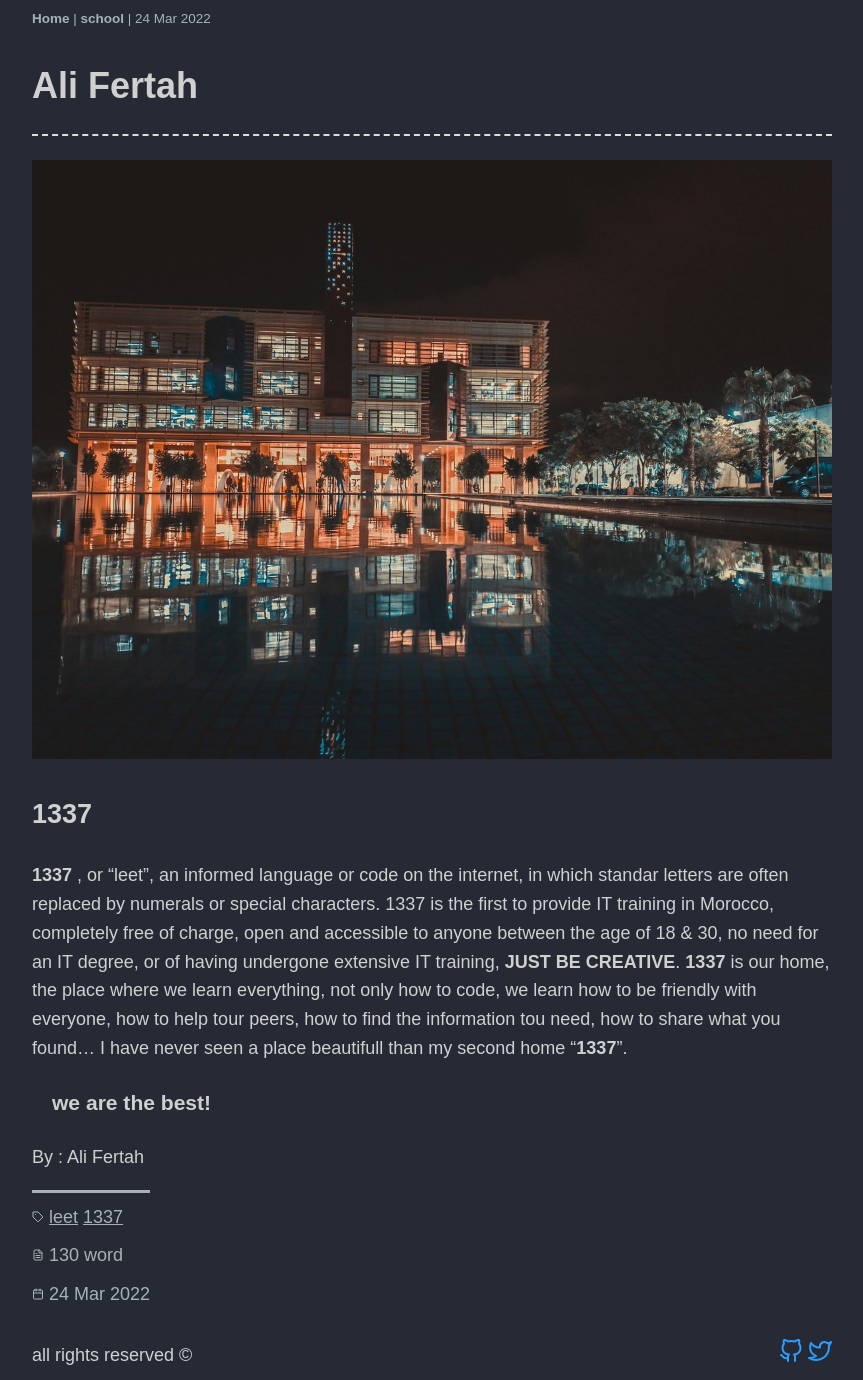
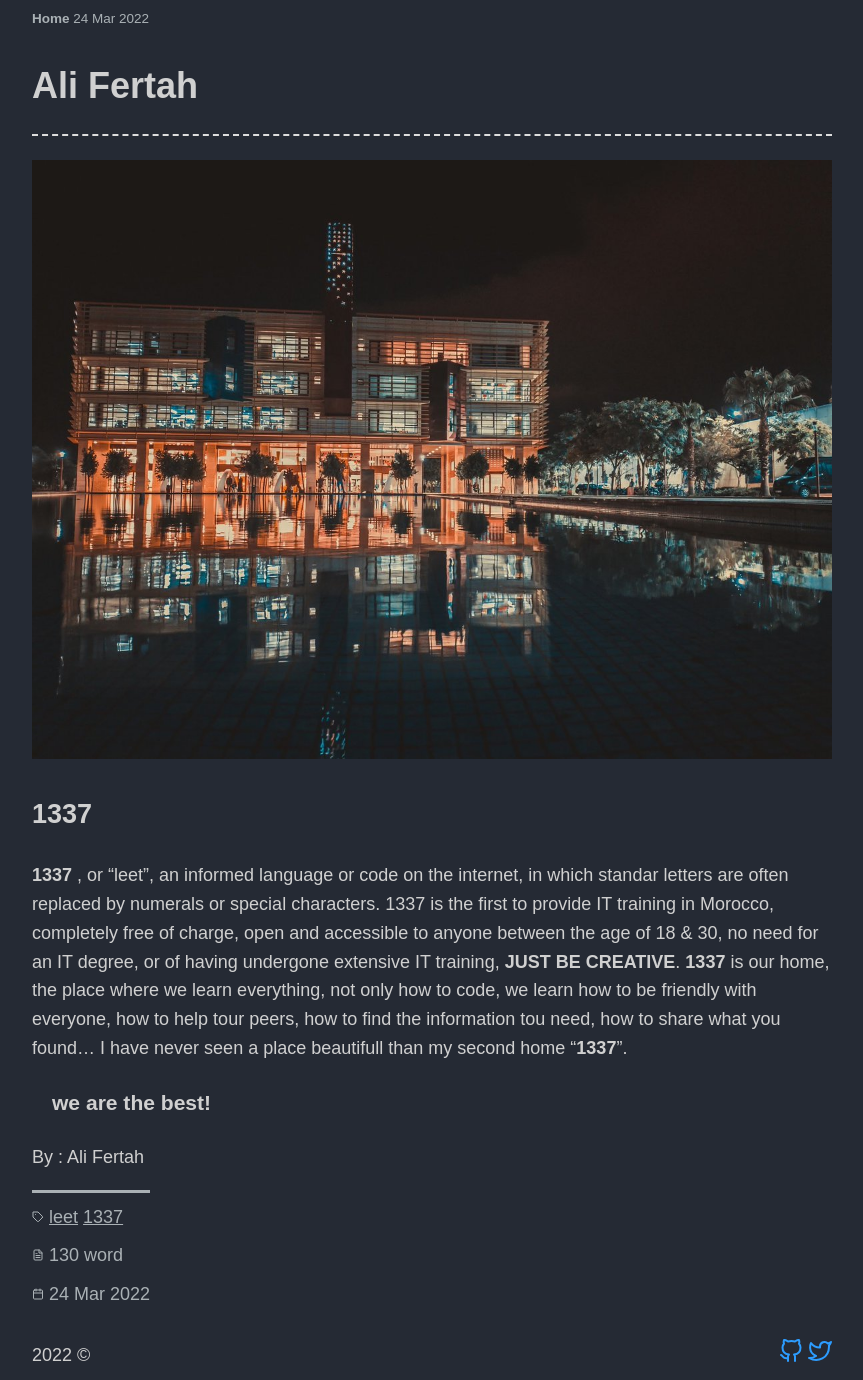
Before and after one commit to alifertah/alifertah.github.io, a Jekyll site: the page built from _posts/2024-03-24-why-am-i-doing-this.md, in a window 1280 px wide. Shown: the whole page, without its empty margins (208-1071 px from the left). Built offline with Jekyll 4.4.1, drawn with Linux system fonts in a browser that asks for light colours; some web fonts are replaced.

Commit message:
removing a link

```diff
--- a/_layouts/default.html
+++ b/_layouts/default.html
@@ -17,7 +17,7 @@
 
 			</div><!-- /.container -->
 			<footer class="container flex">
-				<div>all rights reserved ©</div>
+				<div>2022 ©</div>
 				<div class="spacer"></div>
 				{% if site.data.settings.social %}
 				<div id="social-media flex">
--- a/_layouts/post.html
+++ b/_layouts/post.html
@@ -2,10 +2,7 @@
 layout: default
 ---
 <div class="post-meta muted">
-	<a href="/">Home</a> |
-	{% if page.category %}
-	<a href="/category/{{page.category}}">{{ page.category }}</a> |
-	{% endif %}
+	<a href="/">Home</a>
 	<span>{{ page.date | date_to_string }}</span>
 	{% if page.updated %}
 	<span> | last update: {{ page.date | date_to_string }}</span>
```
